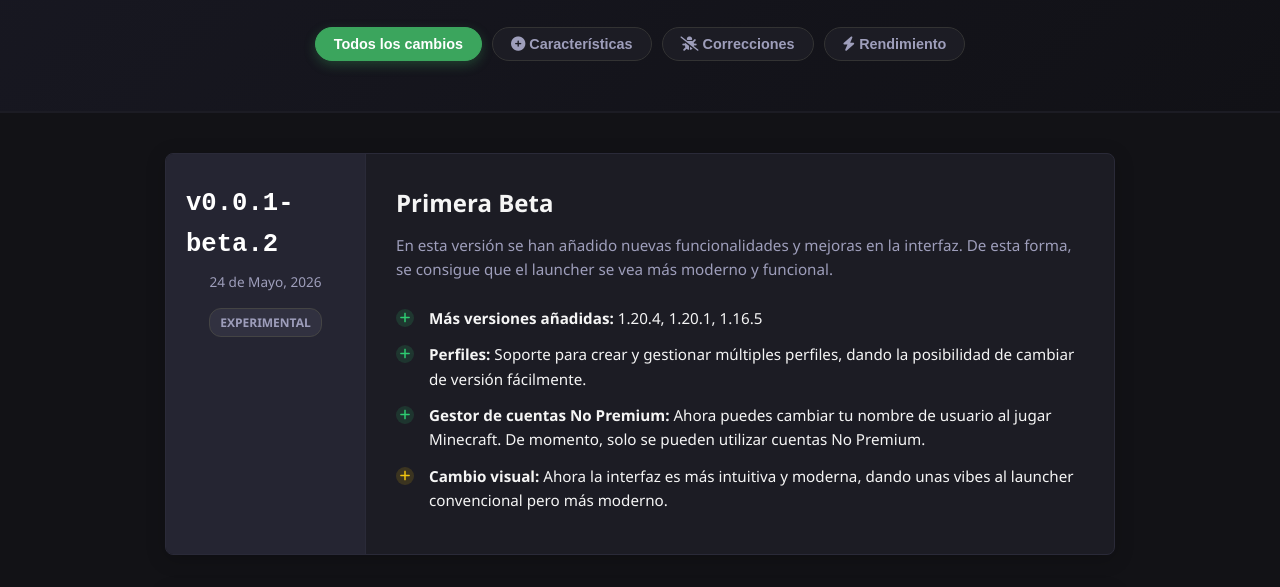
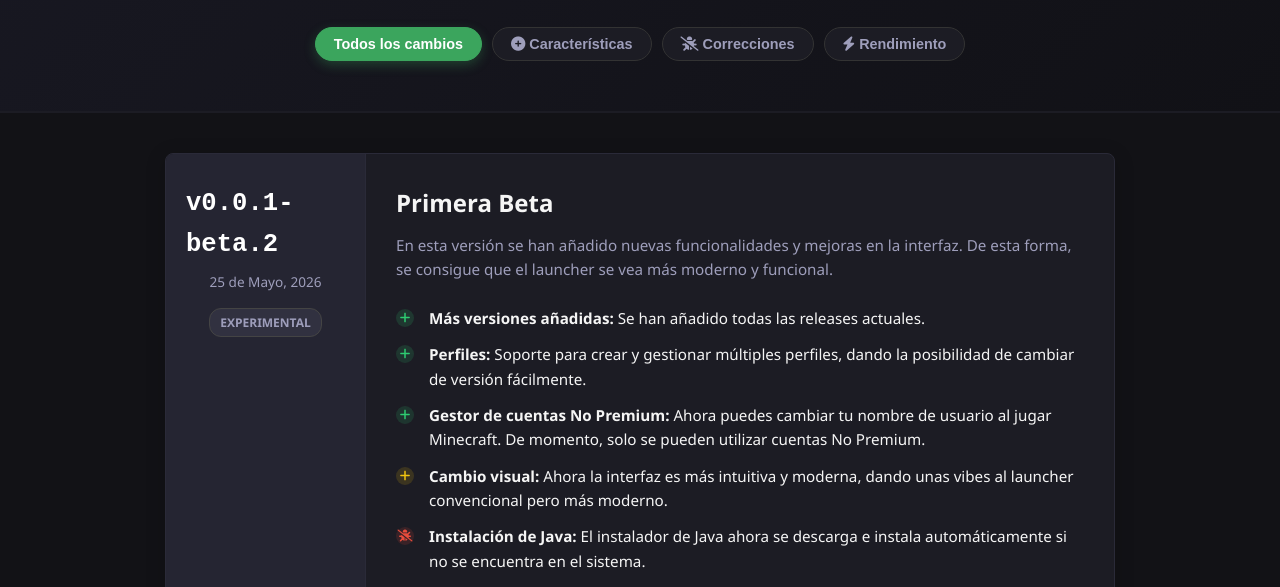
Before and after one commit to SuzuKurai/KuraiLauncher, a plain HTML site: page docs/devlog/index.html in a window 1280 px wide. Shown: the part 155-742 px from the top of the page. Drawn offline with Linux system fonts and the light colour scheme.

Commit message:
Update version date and enhance changelog details with new additions and installation fix

```diff
--- a/docs/devlog/index.html
+++ b/docs/devlog/index.html
@@ -28,7 +28,7 @@
         <section class="version-block" data-version="0.0.1-beta.2">
             <div class="version-sidebar">
                 <div class="version-tag">v0.0.1-beta.2</div>
-                <time class="version-date">24 de Mayo, 2026</time>
+                <time class="version-date">25 de Mayo, 2026</time>
                 <span class="badge badge-minor">Experimental</span>
             </div>
                         <div class="version-content">
@@ -38,7 +38,7 @@
                 <ul class="change-list">
                     <li class="change-item type-add">
                         <span class="change-icon"><i class="fa-solid fa-plus"></i></span>
-                        <div class="change-text"><strong>Más versiones añadidas:</strong> 1.20.4, 1.20.1, 1.16.5</div>
+                        <div class="change-text"><strong>Más versiones añadidas:</strong> Se han añadido todas las releases actuales.</div>
                     </li>
                     <li class="change-item type-add">
                         <span class="change-icon"><i class="fa-solid fa-plus"></i></span>
@@ -51,6 +51,10 @@
                     <li class="change-item type-perf">
                         <span class="change-icon"><i class="fa-solid fa-plus"></i></span>
                         <div class="change-text"><strong>Cambio visual:</strong> Ahora la interfaz es más intuitiva y moderna, dando unas vibes al launcher convencional pero más moderno.</div>
+                    </li>
+                    <li class="change-item type-fix">
+                        <span class="change-icon"><i class="fa-solid fa-bug-slash"></i></span>
+                        <div class="change-text"><strong>Instalación de Java:</strong> El instalador de Java ahora se descarga e instala automáticamente si no se encuentra en el sistema.</div>
                     </li>
                 </ul>
             </div>
```
